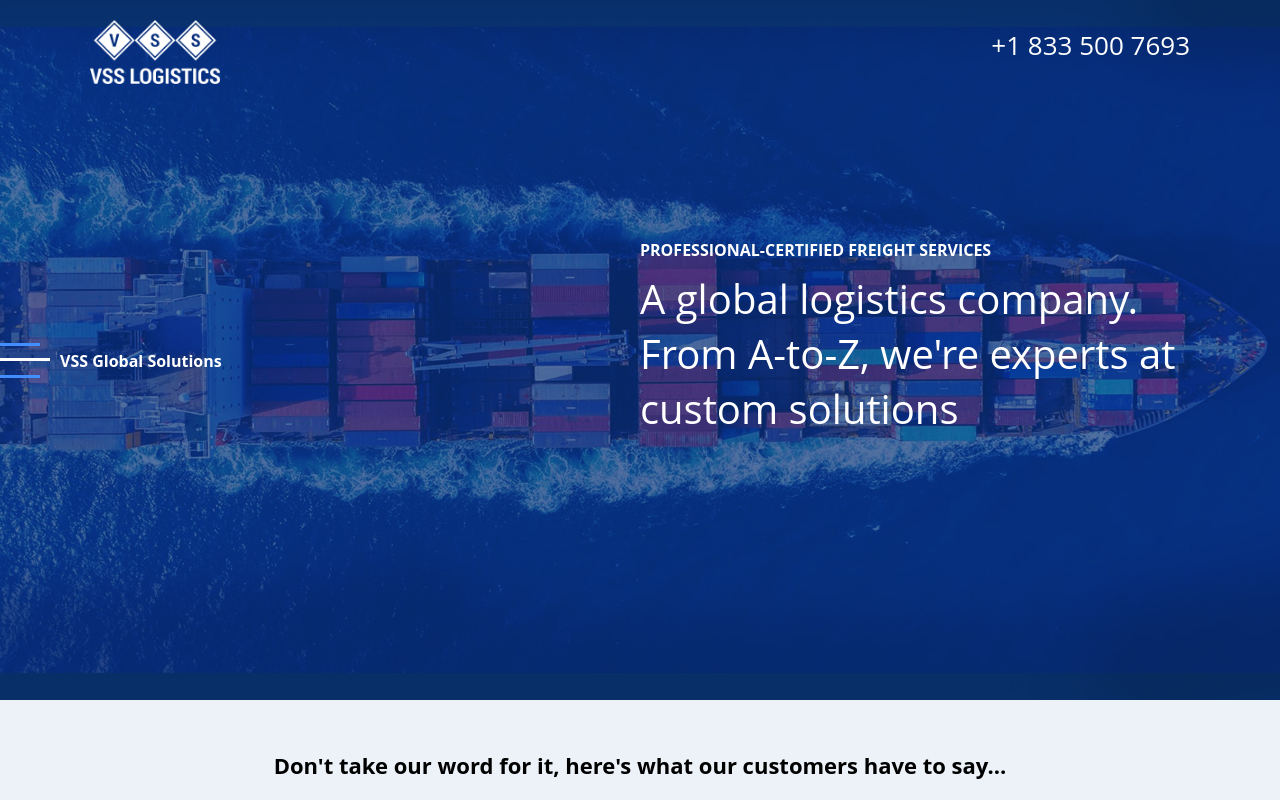
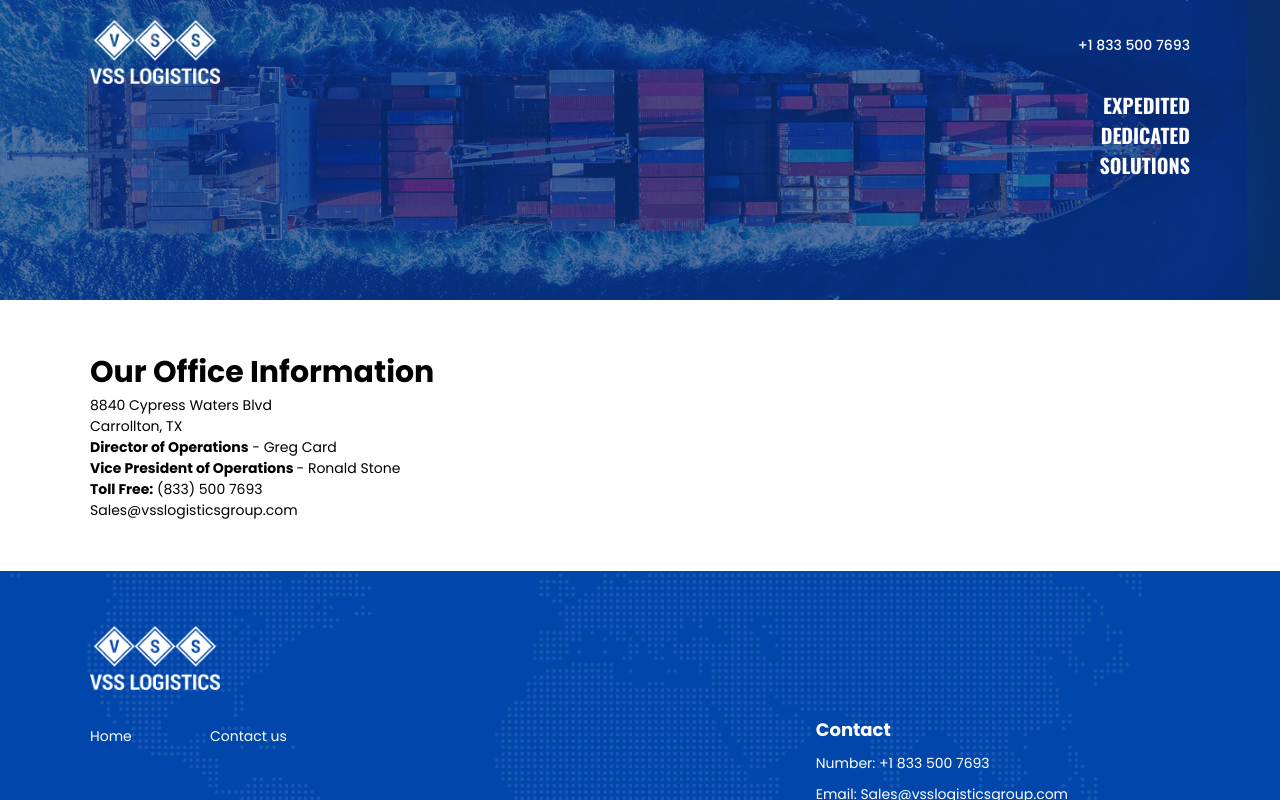
Before and after one commit to nagarajua92/reactapp, a React (Create React App) app: page /contact-us in a window 1280 px wide. Shown: the top 800 px of the page. Built offline with nearby package versions, Linux system fonts and the light colour scheme.

Commit message:
all changes until 08-sep

```diff
--- a/package.json
+++ b/package.json
@@ -18,6 +18,7 @@
     "moment": "^2.29.4",
     "react": "^18.2.0",
     "react-dom": "^18.2.0",
+    "react-router-dom": "5.2.0",
     "react-scripts": "5.0.1",
     "web-vitals": "^2.1.4",
     "yarn": "^1.22.19"
--- a/public/index.html
+++ b/public/index.html
@@ -2,7 +2,7 @@
 <html lang="en">
   <head>
     <meta charset="utf-8" />
-    <link rel="icon" href="%PUBLIC_URL%/favicon.ico" />
+    <link rel="icon" href="%PUBLIC_URL%/favicon-32x32.png" />
     <meta name="viewport" content="width=device-width, initial-scale=1" />
     <meta name="theme-color" content="#000000" />
     <meta
@@ -24,8 +24,12 @@
       work correctly both with client-side routing and a non-root public URL.
       Learn how to configure a non-root public URL by running `npm run build`.
     -->
+    <link rel="preconnect" href="https://fonts.googleapis.com">
+    <link rel="preconnect" href="https://fonts.gstatic.com" crossorigin>
+    <link href="https://fonts.googleapis.com/css2?family=Oswald:wght@700&family=Poppins:wght@400;500;700&display=swap" rel="stylesheet">
+
     <link rel="stylesheet" href="https://cdnjs.cloudflare.com/ajax/libs/font-awesome/4.7.0/css/font-awesome.min.css">
-    <title>React App</title>
+    <title>VSS Global Solutions</title>
   </head>
   <body>
     <noscript>You need to enable JavaScript to run this app.</noscript>
--- a/src/App.js
+++ b/src/App.js
@@ -1,10 +1,9 @@
 
 import './App.css';
-import Header from './components/web/header'
-import Partners from './components/web/partners'
-import Footer from './components/web/footer'
-import Testimonials from './components/web/testimonials'
-import Leadershp from './components/web/Leadershp'
+import {BrowserRouter as Router, Route, Switch, Link} from 'react-router-dom';
+
+import Home from  './components/web/Home';
+import Contact from  './components/web/Contact'
 
 // Default theme
 import '@splidejs/react-splide/css';
@@ -19,11 +18,15 @@
 function App() {
   return (
     <div>
-     <Header />
-     <Testimonials />
-     <Partners />
-     {/* <Leadershp /> */}
-     <Footer />
+      <Router>
+
+      <Switch>
+      <Route exact path='/' component={Home} />
+       <Route path='/contact-us' component={Contact} />
+
+      </Switch>
+
+     </Router>
     </div>
   );
 }
--- a/src/assets/css/style.css
+++ b/src/assets/css/style.css
@@ -1,16 +1,24 @@
 * {
   margin: 0;
   padding: 0;
-  font-family: 'Open Sans', sans-serif;
+  font-family: 'Poppins', sans-serif;
+  font-size: 14px;
 }
 a {
   text-decoration: none;
+  color: #000000;
 }
 li {
   list-style: none;
 }
+.clearfix {
+  clear: both;
+}
 .pl0 {
   padding-left: 0 !important;
+}
+.com-pad {
+  padding: 50px 0;
 }
 .container {
   width: 1100px;
@@ -22,6 +30,25 @@
 }
 .site_logo img {
   width: 100%;
+}
+.service_item {
+  width: 33.333%;
+  float: left;
+  text-align: center;
+  padding: 20px 20px;
+  box-sizing: border-box;
+}
+.service_item h2 {
+  font-size: 26px;
+  margin: 20px 0;
+}
+.service_item p {
+  text-align: left;
+  font-weight: normal;
+}
+.service_item i {
+  font-size: 38px;
+  color: #00258C;
 }
 .menu i {
   color: #ffffff;
@@ -86,7 +113,7 @@
 }
 .title_section {
   text-align: center;
-  padding: 50px 0;
+  margin-bottom: 50px;
 }
 .title_section h3 {
   font-size: 22px;
@@ -128,8 +155,15 @@
   border-radius: 5px;
 }
 .form-section {
-  margin-top: 150px;
+  margin-top: 110px;
   color: #ffffff;
+}
+.form-section h1 {
+  font-size: 70px;
+  font-family: 'Oswald', sans-serif;
+  font-weight: bold;
+  margin-left: 200px;
+  text-align: right;
 }
 .form-section h2 {
   font-size: 40px;
@@ -204,13 +238,15 @@
   margin-left: 10px;
 }
 .avator .ava_content .title {
-  font-weight: bold;
+  font-weight: 500;
 }
 .avator .ava_content .sub_title {
   color: #666666;
 }
 .splide {
   margin: 0 auto;
+  padding-top: 0;
+  padding-bottom: 0;
 }
 .splide__arrows {
   display: none;
@@ -244,6 +280,12 @@
 .partner_logos li a img {
   height: 40px;
   width: 100%;
+}
+.contact-section {
+  padding: 50px 0;
+}
+.contact-section h1 {
+  font-size: 30px;
 }
 /*--custom select--*/
 /*the container must be positioned relative:*/
@@ -431,3 +473,18 @@
     box-sizing: border-box;
   }
 }
+.contact-page .header {
+  min-height: 300px;
+}
+.contact-page .header .form-section h1 {
+  font-size: 20px;
+  margin: 0;
+  text-align: right;
+}
+.contact-page .header .form-section {
+  margin: 0;
+}
+.contact-page .header_line,
+.contact-page .header_title {
+  display: none;
+}
--- a/src/assets/css/style.less
+++ b/src/assets/css/style.less
@@ -3,18 +3,22 @@
 *{
     margin:0;
     padding: 0;
-    font-family: 'Open Sans', sans-serif;
-
+    font-family: 'Poppins', sans-serif;
+    font-size: 14px;
 
 }
 a{
     text-decoration: none;
+    color: #000000;
 }
 li{
     list-style: none;
 }
-
+.clearfix{clear: both;}
 .pl0{padding-left: 0 !important;}
+.com-pad{
+    padding: 50px 0;
+}
 .container{
     width: 1100px;
     margin: 0 auto;
@@ -26,6 +30,32 @@
         width: 100%;
     }
 }
+
+
+
+
+.service_item {
+    width: 33.333%;
+    float: left;
+    text-align: center;
+    padding: 20px 20px;
+    box-sizing: border-box;
+}
+
+.service_item h2 {
+    font-size: 26px;
+    margin: 20px 0;
+}
+.service_item p {
+    text-align: left;
+    font-weight: normal;
+}
+
+.service_item i {
+    font-size: 38px;
+    color: #00258C
+}
+
 .menu i {
     color: #ffffff;
     font-size: 24px;
@@ -88,7 +118,8 @@
 
 .title_section{
     text-align: center;
-    padding: 50px 0;
+    margin-bottom: 50px;
+
     h3{
         font-size: 22px;
         margin-bottom: 10px;
@@ -135,8 +166,15 @@
 
 }
 .form-section{
-    margin-top: 150px;
+    margin-top: 110px;
     color: @wColor;
+    h1 {
+        font-size: 70px;
+        font-family: 'Oswald', sans-serif;
+        font-weight: bold;
+        margin-left: 200px;
+        text-align: right;
+    }
     h2{
         font-size: 40px;
         font-weight: 500;
@@ -217,7 +255,7 @@
     .ava_content{
        margin-left: 10px;
         .title{
-            font-weight: bold;
+            font-weight: 500;
         }
         .sub_title{
             color: #666666;
@@ -226,6 +264,8 @@
 }
 .splide{
     margin: 0 auto;
+    padding-top: 0;
+    padding-bottom: 0;
 }
 .splide__arrows {
     display: none;
@@ -263,6 +303,15 @@
         }
     }
 }
+.contact-section {
+   .com-pad;
+}
+
+.contact-section h1 {
+    // font-family: 'Oswald', sans-serif;
+    font-size: 30px;
+}
+
 
 /*--custom select--*/
 /*the container must be positioned relative:*/
@@ -475,3 +524,20 @@
      box-sizing: border-box;
     }
 }
+
+
+
+.contact-page .header {
+    min-height: 300px;
+}
+
+.contact-page .header .form-section h1 {
+    font-size: 20px;
+    margin: 0;
+    text-align: right;
+}
+
+.contact-page .header .form-section {
+    margin: 0;
+}
+.contact-page  .header_line, .contact-page .header_title{display:none;}
--- /dev/null
+++ b/src/components/web/Contact.js
@@ -0,0 +1,28 @@
+import React from 'react'
+
+import Header from './header'
+import Partners from './partners'
+import Footer from './footer'
+import Testimonials from './testimonials'
+import Leadershp from './Leadershp'
+import Services from './Services'
+
+export default function Contact() {
+  return (
+    <div className='contact-page'>
+         <Header />
+        <div className='contact-section'>
+            <div className="container">
+                <h1>Our Office Information</h1>
+                8840 Cypress Waters Blvd<br/>
+                Carrollton, TX<br/>
+                <strong>Director of Operations</strong> - Greg Card<br/>
+                <strong>Vice President of Operations </strong>- Ronald Stone<br/>
+                <strong>Toll Free:</strong> <a href="tel:+18335007693">(833) 500 7693</a><br/>
+                <a href="mailto:sales@vsslogisticsgroup.com">Sales@vsslogisticsgroup.com</a>
+            </div>
+        </div>
+        <Footer />
+    </div>
+  )
+}
--- /dev/null
+++ b/src/components/web/Home.js
@@ -0,0 +1,21 @@
+import React from 'react'
+
+import Header from './header'
+import Partners from './partners'
+import Footer from './footer'
+import Testimonials from './testimonials'
+import Leadershp from './Leadershp'
+import Services from './Services'
+
+export default function Home() {
+  return (
+    <div>
+         <Header />
+        <Services />
+        <Testimonials />
+        <Partners />
+        {/* <Leadershp /> */}
+        <Footer />
+    </div>
+  )
+}
--- a/src/components/web/footer.js
+++ b/src/components/web/footer.js
@@ -11,6 +11,7 @@
             <div className="s_2 flex s_between">
                 <ul className="footer_nav">
                     <li><a href="/" className="pl0">Home</a></li>
+                    <li><a href="/contact-us">Contact us</a></li>
                     {/* <li><a href="/">About Us</a></li>
                     <li><a href="/">Services</a>
                         <ul>
@@ -30,14 +31,14 @@
                             <li><a href="/">Refrigerated Freight</a></li>
                         </ul>
                     </li>
-                    <li><a href="/">Contact Us</a></li> */}
+                     */}
                 </ul>
                 <div className="footer_content">
                 <div className="f_title">Contact</div>
 
 
 
-                <p>Domain: <a href="vsslogisticsgroup.com">vsslogisticsgroup.com</a> </p>
+                {/* <p>Domain: <a href="vsslogisticsgroup.com">vsslogisticsgroup.com</a> </p> */}
                 <p>Number: <a href="tel:+18335007693">+1 833 500 7693</a></p>
                 <p>Email: <a href="mailto:sales@vsslogisticsgroup.com">Sales@vsslogisticsgroup.com</a></p>
                 <p><strong>Address:</strong> 8840 Cypress Waters Blvd. Suite 190,<br/>
--- a/src/components/web/header.js
+++ b/src/components/web/header.js
@@ -28,8 +28,14 @@
 
                 </div>
                 <div className="col_50 form-section">
-                    <h3>PROFESSIONAL-CERTIFIED FREIGHT SERVICES</h3>
-                    <h2>A global logistics company. From A-to-Z, we're experts at custom solutions</h2>
+
+                <h1>
+                    EXPEDITED<br/>
+                    DEDICATED<br/>
+                    SOLUTIONS
+                </h1>
+                    {/* <h3>PROFESSIONAL-CERTIFIED FREIGHT SERVICES</h3>
+                    <h2>A global logistics company. From A-to-Z, we're experts at custom solutions</h2> */}
 
 
                         {/* <div className="form-fields" id="form_fields" >
--- a/src/components/web/partners.js
+++ b/src/components/web/partners.js
@@ -10,10 +10,10 @@
 
 export default function Partners() {
   return (
-    <div className="partners">
+    <div className="partners com-pad">
         <div className="title_section">
             <h3>Our Partners</h3>
-            <p>companies switched to VSS logistics for their freight movemenet</p>
+            <p>Companies switched to VSS logistics for their freight movemenet</p>
         </div>
         <div className="container">
             <ul className="partner_logos">
--- a/src/components/web/testimonials.js
+++ b/src/components/web/testimonials.js
@@ -5,10 +5,12 @@
 
 export default function Testimonials() {
   return (
-    <div className="testimonials">
+    <div className="testimonials com-pad">
         <div className="title_section">
-            <h3>Don't take our word for it, here's what our customers have to say...</h3>
-            {/* <p>10,000+ companies switched to VSS logistics for their freight movemenet</p> */}
+            {/* <h3>Customer Testimonial</h3> */}
+            <h3>
+                Don't just take our word for it...
+            </h3>
         </div>
         <div className="">
 
```
Also changed, not shown: src/components/web/Services.js (+58 -2 lines), public/favicon-32x32.png (added), 1 other file (tests, documents, lock files or other folders).
